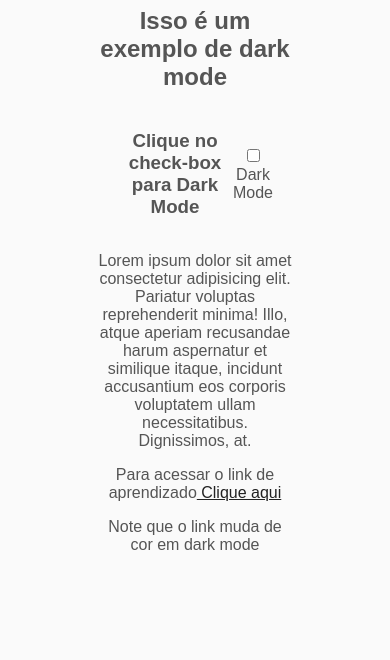
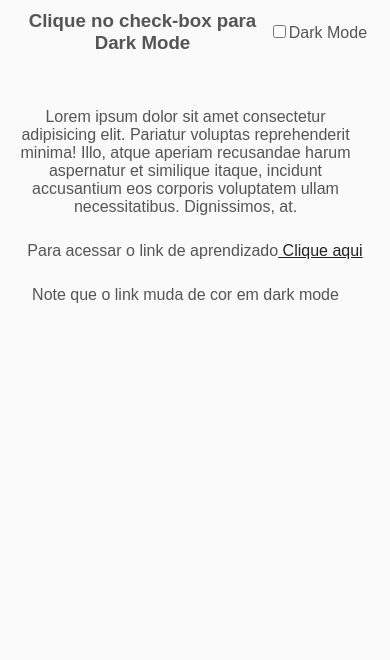
Before and after one commit to PatrickLeandro/Dark-Mode-Project, a plain HTML site: page index.html in a window 390 px wide. Shown: the part 184-844 px from the top of the page. Drawn offline with Linux system fonts and the light colour scheme.

Commit message:
pequenas mudanças

```diff
--- a/Style.css
+++ b/Style.css
@@ -38,3 +38,12 @@ div{
     width: 80%;
     margin: auto;
 }
+@media screen and (max-width: 600px){
+    body{
+        width: 100%;
+    }
+    div, p{
+        width: 90%;
+        padding: 10px;
+    }
+}
```
Also changed, not shown: index.html (renamed from darkMode.html).
